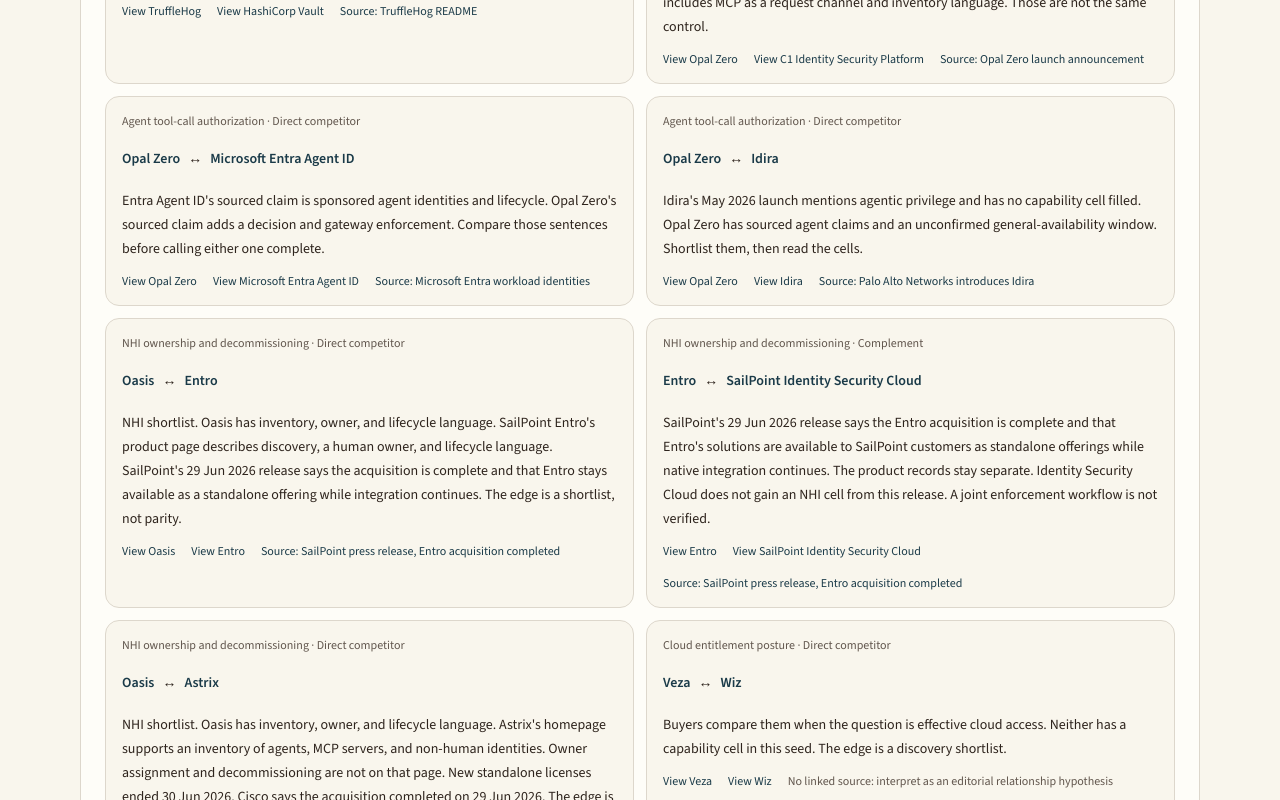
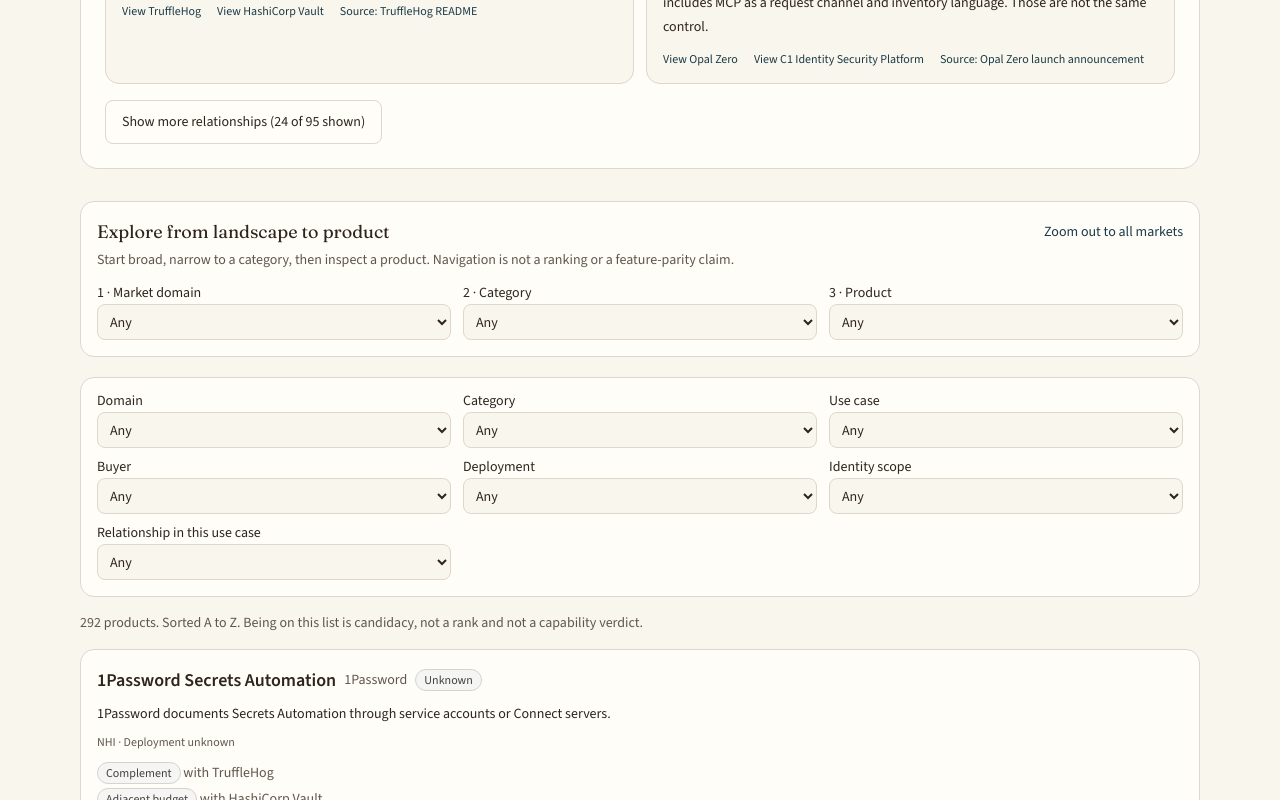
Before and after one commit to heyfunwhoa/security-market-map, a Next.js app: page /landscape in a window 1280 px wide. Shown: the part 3260-4060 px from the top of the page. Built offline with nearby package versions, Linux system fonts and the light colour scheme.

Commit message:
perf(relationships): progressively reveal results on broad landscape

```diff
--- a/components/relationship-explorer.tsx
+++ b/components/relationship-explorer.tsx
@@ -24,6 +24,7 @@
   const [product, setProduct] = useState("all");
   const [useCase, setUseCase] = useState("all");
   const [kind, setKind] = useState("all");
+  const [limit, setLimit] = useState(24);
   const products = useMemo(() => [...new Map(entries.flatMap((edge) => [[edge.fromId, edge.fromName] as const, [edge.toId, edge.toName] as const])).entries()].sort((a, b) => a[1].localeCompare(b[1])), [entries]);
   const useCases = useMemo(() => [...new Map(entries.map((edge) => [edge.useCaseId, edge.useCaseName] as const)).entries()].sort((a, b) => a[1].localeCompare(b[1])), [entries]);
   const shown = entries.filter((edge) =>
@@ -32,6 +33,8 @@
     (kind === "all" || edge.type === kind)
   );
   const name = products.find(([id]) => id === product)?.[1];
+  const visible = shown.slice(0, limit);
+  const resetLimit = () => setLimit(24);
 
   return <section aria-labelledby="relationships-title" className="mt-10 rounded-2xl border border-border bg-card p-4 sm:p-6">
     <div className="flex flex-wrap items-start justify-between gap-3">
@@ -39,26 +42,26 @@
         <h2 id="relationships-title" className="font-heading text-2xl">Explore product relationships</h2>
         <p className="mt-2 max-w-3xl text-sm text-muted-foreground">Zoom from a product to its mapped alternatives and complements. Each connection is scoped to a buyer use case, not a universal competitor or verified integration claim.</p>
       </div>
-      <button type="button" onClick={() => { setProduct("all"); setUseCase("all"); setKind("all"); }} className="min-h-11 text-sm text-primary underline-offset-4 hover:underline focus-visible:outline-2 focus-visible:outline-ring">Show all relationships</button>
+      <button type="button" onClick={() => { setProduct("all"); setUseCase("all"); setKind("all"); resetLimit(); }} className="min-h-11 text-sm text-primary underline-offset-4 hover:underline focus-visible:outline-2 focus-visible:outline-ring">Show all relationships</button>
     </div>
     <div className="mt-5 grid gap-3 sm:grid-cols-3">
       <div><label htmlFor="edge-product" className="text-sm font-medium">Focus product</label>
-      <select id="edge-product" value={product} onChange={(e) => setProduct(e.target.value)} className="mt-1 min-h-11 w-full rounded-md border border-input bg-background px-2 text-sm"><option value="all">All products</option>{products.map(([id, label]) => <option key={id} value={id}>{label}</option>)}</select></div>
+      <select id="edge-product" value={product} onChange={(e) => { setProduct(e.target.value); resetLimit(); }} className="mt-1 min-h-11 w-full rounded-md border border-input bg-background px-2 text-sm"><option value="all">All products</option>{products.map(([id, label]) => <option key={id} value={id}>{label}</option>)}</select></div>
       <div><label htmlFor="edge-use" className="text-sm font-medium">Buyer use case</label>
-      <select id="edge-use" value={useCase} onChange={(e) => setUseCase(e.target.value)} className="mt-1 min-h-11 w-full rounded-md border border-input bg-background px-2 text-sm"><option value="all">All use cases</option>{useCases.map(([id, label]) => <option key={id} value={id}>{label}</option>)}</select></div>
+      <select id="edge-use" value={useCase} onChange={(e) => { setUseCase(e.target.value); resetLimit(); }} className="mt-1 min-h-11 w-full rounded-md border border-input bg-background px-2 text-sm"><option value="all">All use cases</option>{useCases.map(([id, label]) => <option key={id} value={id}>{label}</option>)}</select></div>
       <div><label htmlFor="edge-kind" className="text-sm font-medium">Connection type</label>
-      <select id="edge-kind" value={kind} onChange={(e) => setKind(e.target.value)} className="mt-1 min-h-11 w-full rounded-md border border-input bg-background px-2 text-sm"><option value="all">All relationship types</option>{["direct_competitor", "bundled_alternative", "complement", "adjacent_budget"].map((type) => <option value={type} key={type}>{relationshipLabel(type)}</option>)}</select></div>
+      <select id="edge-kind" value={kind} onChange={(e) => { setKind(e.target.value); resetLimit(); }} className="mt-1 min-h-11 w-full rounded-md border border-input bg-background px-2 text-sm"><option value="all">All relationship types</option>{["direct_competitor", "bundled_alternative", "complement", "adjacent_budget"].map((type) => <option value={type} key={type}>{relationshipLabel(type)}</option>)}</select></div>
     </div>
     {name ? <p className="mt-4 text-sm font-medium">Focused on {name}. Select another connected product to explore sideways.</p> : null}
     <p role="status" className="mt-4 text-sm text-muted-foreground">{shown.length} mapped relationships. No ranking or capability equivalence implied.</p>
     {shown.length === 0 ? <p className="mt-3 rounded-lg border border-dashed p-4 text-sm">No recorded relationship matches. This means unknown, not that products cannot work together.</p> :
       <ul className="mt-4 grid gap-3 md:grid-cols-2">
-        {shown.map((edge) => <li key={edge.id} className="rounded-xl border border-border bg-background p-4">
+        {visible.map((edge) => <li key={edge.id} className="rounded-xl border border-border bg-background p-4">
           <p className="text-xs text-muted-foreground">{edge.useCaseName} · {relationshipLabel(edge.type)}</p>
           <div className="mt-2 flex flex-wrap items-center gap-2 text-sm font-semibold">
-            <button type="button" onClick={() => setProduct(edge.fromId)} className="min-h-11 text-primary underline-offset-4 hover:underline focus-visible:outline-2 focus-visible:outline-ring">{edge.fromName}</button>
+            <button type="button" onClick={() => { setProduct(edge.fromId); resetLimit(); }} className="min-h-11 text-primary underline-offset-4 hover:underline focus-visible:outline-2 focus-visible:outline-ring">{edge.fromName}</button>
             <span aria-hidden="true">↔</span>
-            <button type="button" onClick={() => setProduct(edge.toId)} className="min-h-11 text-primary underline-offset-4 hover:underline focus-visible:outline-2 focus-visible:outline-ring">{edge.toName}</button>
+            <button type="button" onClick={() => { setProduct(edge.toId); resetLimit(); }} className="min-h-11 text-primary underline-offset-4 hover:underline focus-visible:outline-2 focus-visible:outline-ring">{edge.toName}</button>
           </div>
           <p className="mt-2 text-sm leading-6">{edge.rationale}</p>
           <div className="mt-3 flex flex-wrap gap-4 text-xs">
@@ -68,5 +71,6 @@
           </div>
         </li>)}
       </ul>}
+    {shown.length > visible.length ? <button type="button" onClick={() => setLimit((previous) => previous + 24)} className="mt-4 min-h-11 rounded-md border border-border px-4 py-2 text-sm font-medium hover:bg-muted focus-visible:outline-2 focus-visible:outline-ring">Show more relationships ({visible.length} of {shown.length} shown)</button> : null}
   </section>;
 }
```
